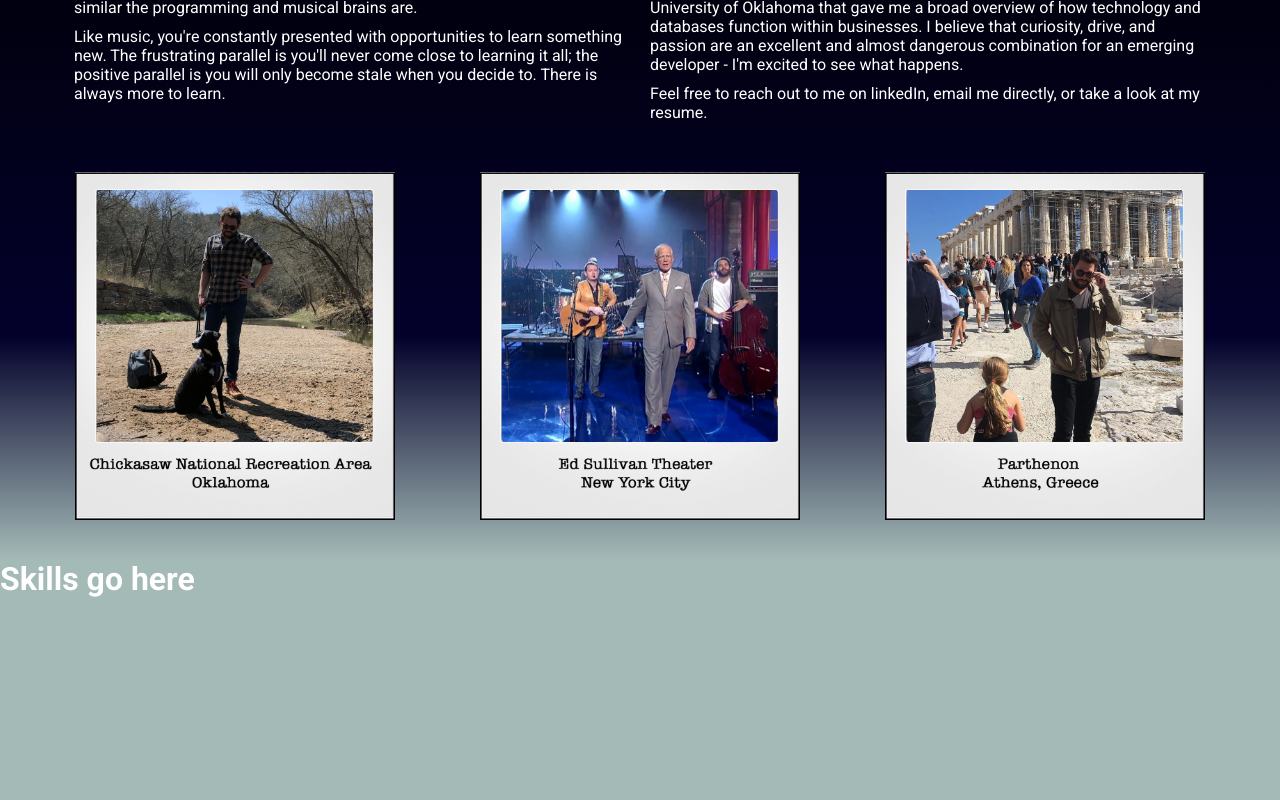
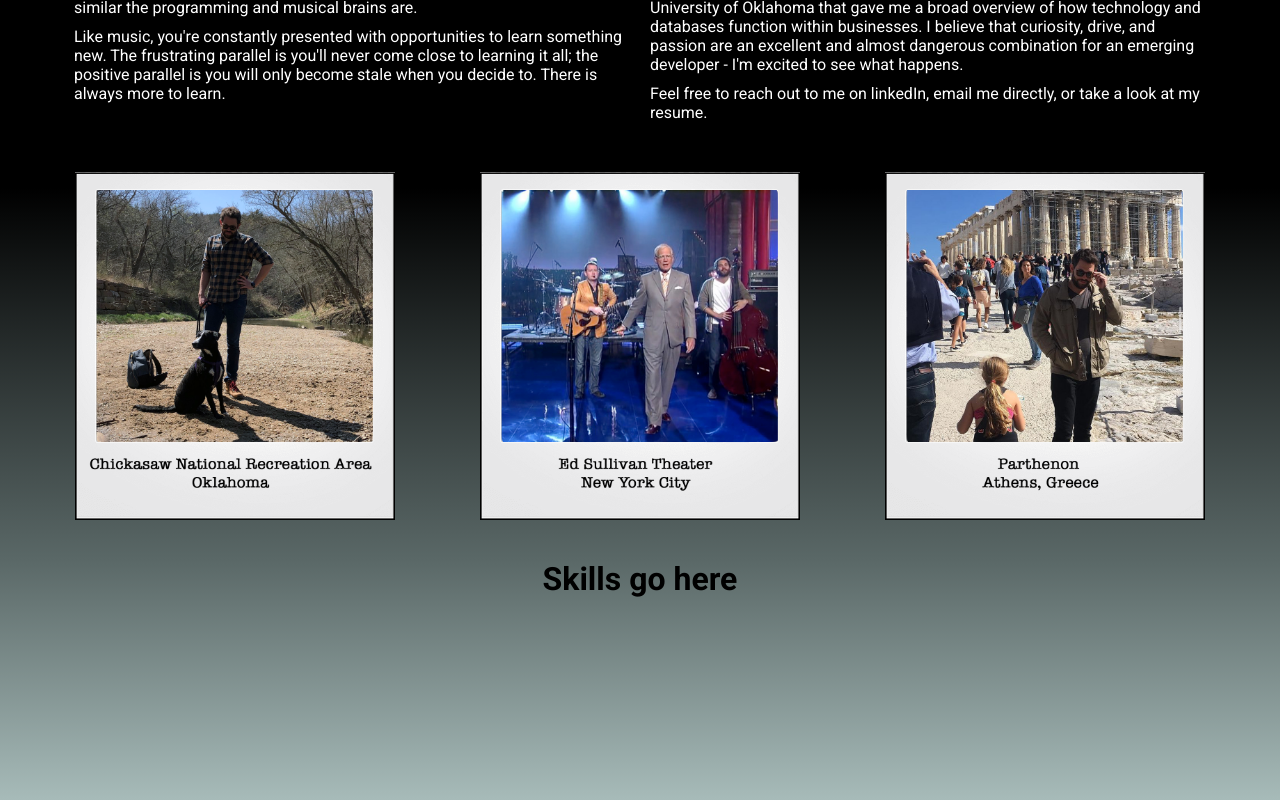
Before and after one commit to davidleach724/daveleach-website, a React (Create React App) app: page / in a window 1280 px wide. Shown: the part 985-1785 px from the top of the page. Built offline with nearby package versions, Linux system fonts and the light colour scheme.

Commit message:
Adjust skills gradient

```diff
--- a/src/Components/Bio/Bio.css
+++ b/src/Components/Bio/Bio.css
@@ -4,7 +4,7 @@
   display: flex;
   flex-direction: column;
   align-items: center;
-  background: linear-gradient(0deg, rgba(164,186,183,1) 0%, rgba(3,1,43,1) 30%, rgba(0,0,0,1) 100%);
+  background: linear-gradient(0deg, rgb(90, 104, 103) 0%, rgba(0,0,0,1) 50%);
 }
 
 .pagebreak {
--- a/src/Components/Skills/Skills.css
+++ b/src/Components/Skills/Skills.css
@@ -1,5 +1,10 @@
 .skills-container {
   width: 100vw;
   height: 30vh;
-  background-color: rgba(164,186,183,1);
+  background: linear-gradient(0deg, rgb(167, 187, 185) 0%, rgba(90, 104, 103) 100%);
 }
+
+.skills-title {
+  color: black;
+  text-align: center;
+}
--- a/src/Components/Skills/Skills.js
+++ b/src/Components/Skills/Skills.js
@@ -4,7 +4,7 @@ const Skills = () => {
 
     return (
       <div className="skills-container">
-        <h1 className='section-title'>Skills go here</h1>
+        <h1 className='skills-title'>Skills go here</h1>
       </div>
     )
 }
```
